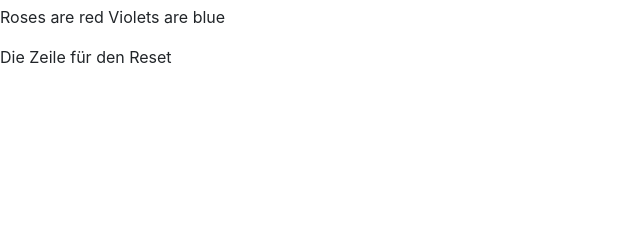
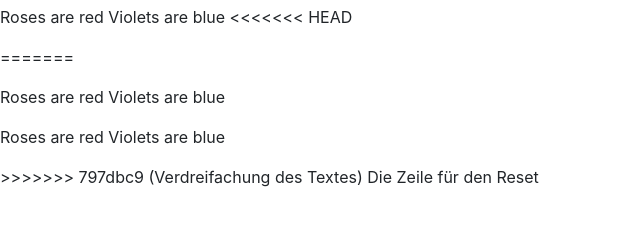
Before and after one commit to CAOSKAR/second, a plain HTML site: page index.html in a window 1280 px wide. Shown: the part 131-356 px from the top of the page, without its empty margins (0-640 px from the left). Drawn offline with nearby package versions, Linux system fonts and the light colour scheme; files that its build step writes are made by us from their sources.

Commit message:
Verdreifachung des Textes

```diff
--- a/index.html
+++ b/index.html
@@ -33,7 +33,19 @@ id="navbarSupportedContent">
     <p>
     Roses are red
     Violets are blue
+<<<<<<< HEAD
     </p>
+=======
+</p>
+<p>
+    Roses are red
+    Violets are blue
+</p>
+<p>
+    Roses are red
+    Violets are blue
+</p>
+>>>>>>> 797dbc9 (Verdreifachung des Textes)
     <!-- Optional JavaScript -->
     <!-- jQuery first, then Popper.js, then Bootstrap JS -->
     <script src="https://code.jquery.com/jquery-3.5.1.slim.min.js" integrity="sha384-DfXdz2htPH0lsSSs5nCTpuj/zy4C+OGpamoFVy38MVBnE+IbbVYUew+OrCXaRkfj" crossorigin="anonymous"></script>
```
